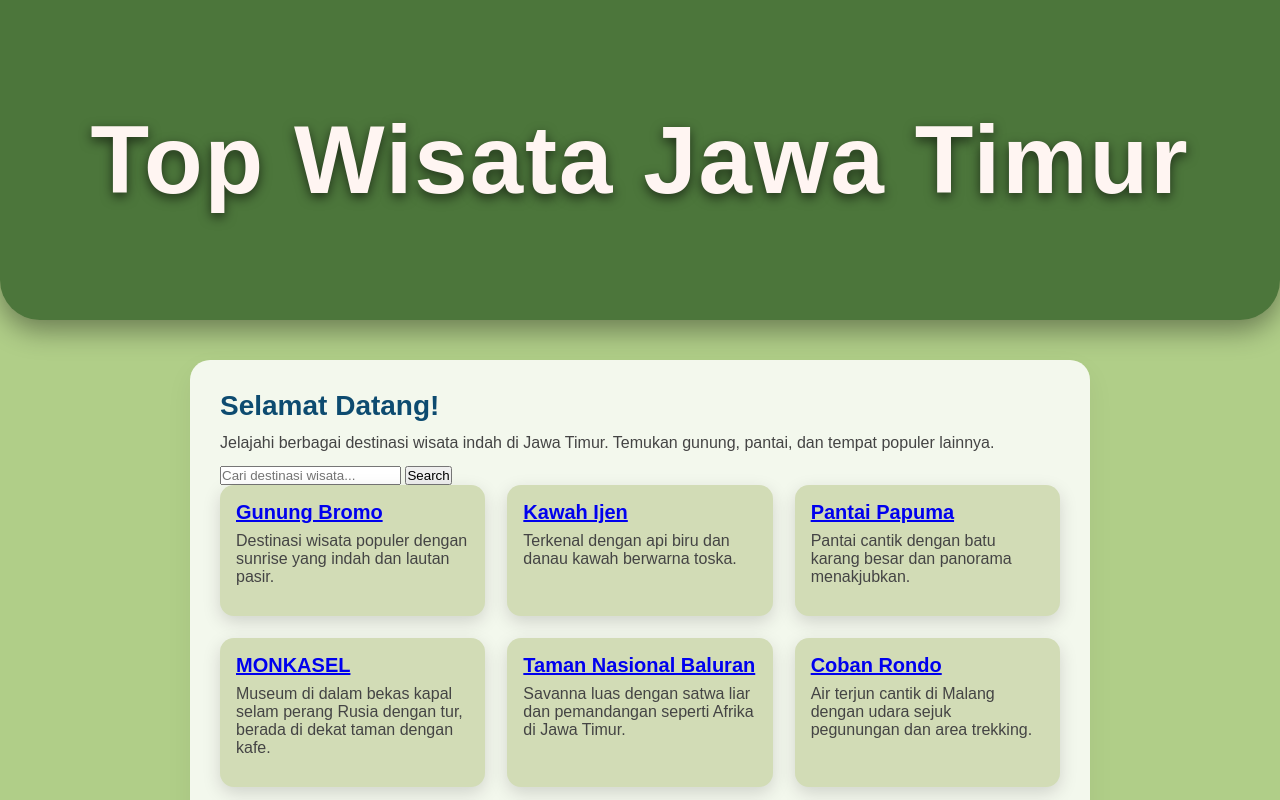
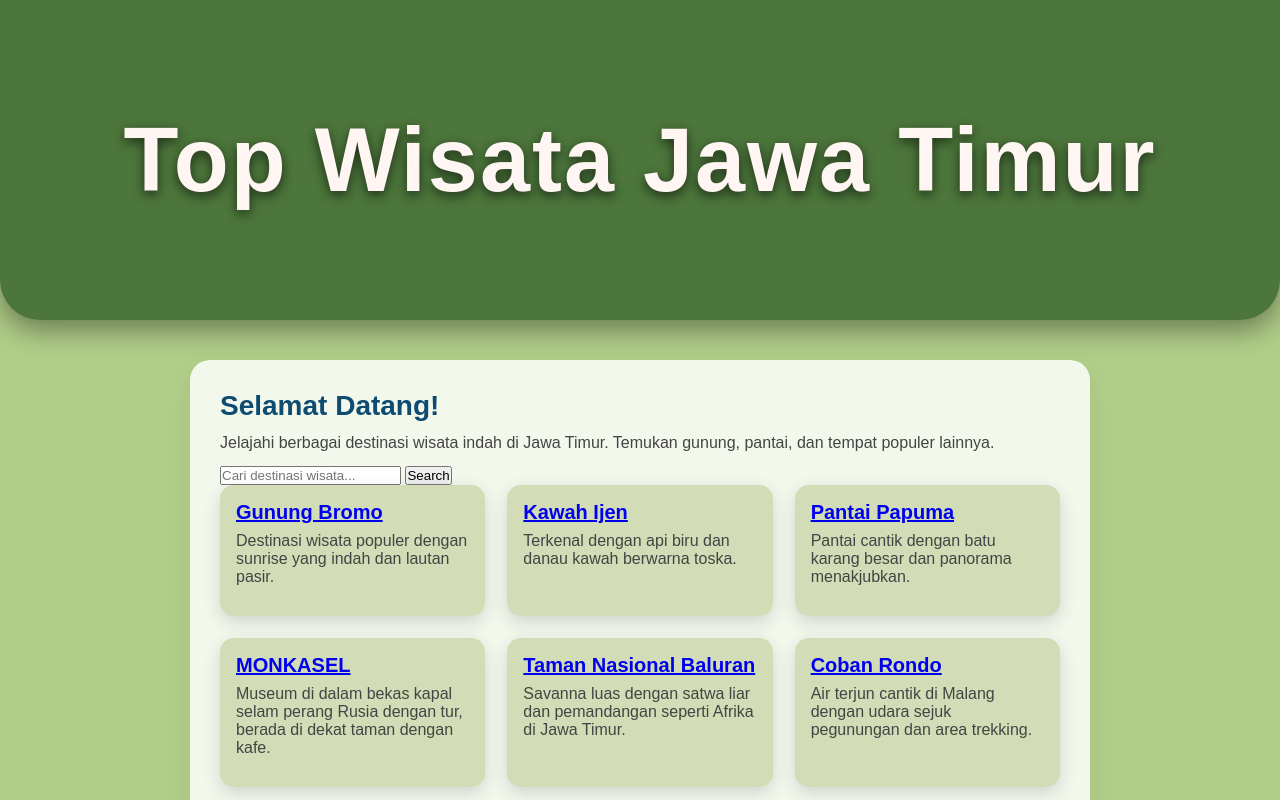
Before and after one commit to giandralawrence-ops/BISMILLAH, a plain HTML site: page index.html in a window 1280 px wide. Shown: the top 800 px of the page. Drawn offline with Linux system fonts and the light colour scheme.

Commit message:
Update style.css

```diff
--- a/style.css
+++ b/style.css
@@ -23,7 +23,7 @@ header {
     border-bottom-right-radius: 40px;
     overflow: hidden;
     box-shadow: 0px 10px 28px rgba(0, 0, 0, 0.4);
-    font-size: 48px;
+    font-size: 45px;
 }
 
 /* tulisan header */
```
